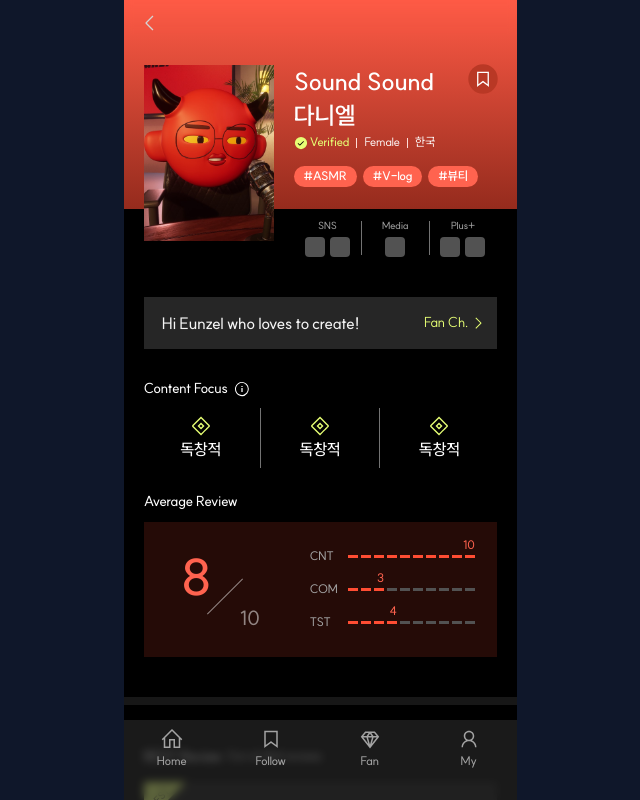
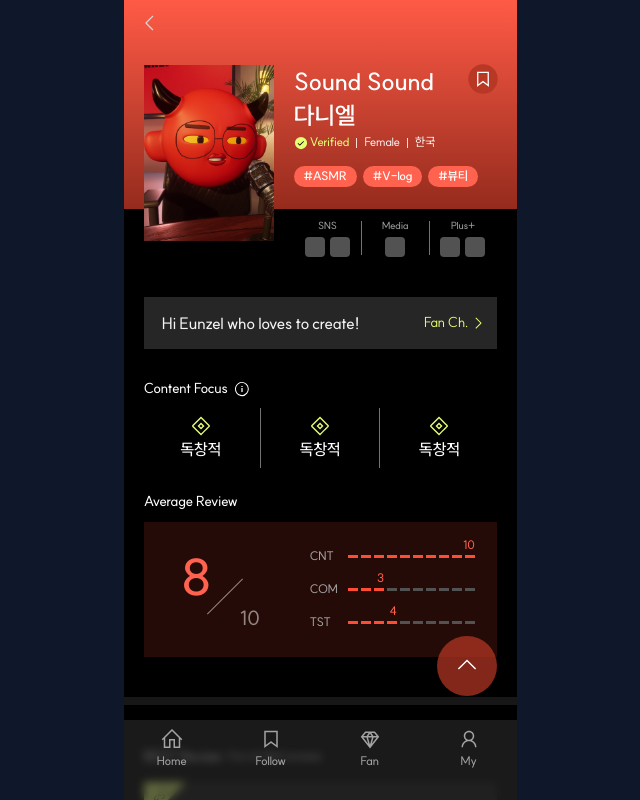
Before and after one commit to JANGSEYEONG/FANMIX, a Next.js app: page /en/influencer/1 in a window 1280 px wide. Shown: the whole page, without its empty margins (320-960 px from the left). Built offline with nearby package versions, Linux system fonts and the light colour scheme.

Commit message:
✨ Feat/#70 최상단 스크롤 버튼, 기능 추가 (#72)
* ✨ feat: 최상단 스크롤 버튼, 기능 추가 (#70)

```diff
--- a/src/app/[locale]/(main)/influencer/[influencerId]/_components/ReviewScoreCard.tsx
+++ b/src/app/[locale]/(main)/influencer/[influencerId]/_components/ReviewScoreCard.tsx
@@ -19,8 +19,8 @@ const ReviewScoreCard = () => {
       <figure className="relative w-[88px] pb-6">
         <div className="text-[50px] font-semibold leading-[70px] text-orange-500">{average}</div>
         <figcaption
-          className={cn('absolute bottom-[5px] right-[10px]', average > 9 && 'right-[-5px]')}>
-          <div className="absolute left-[-40px] top-[-10px] h-[1px] w-[50px] rotate-[-45deg] transform bg-white/50" />
+          className={cn('absolute bottom-[5px] right-2.5', average > 9 && 'right-[-5px]')}>
+          <div className="absolute -left-10 -top-2.5 h-[1px] w-[50px] rotate-[-45deg] transform bg-white/50" />
           <span className="text-white/50 h2-m">{MAX_SCORE}</span>
         </figcaption>
       </figure>
--- a/src/components/layout/BottomNavigation.tsx
+++ b/src/components/layout/BottomNavigation.tsx
@@ -7,8 +7,11 @@ import { cn } from '@/lib/utils';
 import { Link, usePathname } from '@/i18n/routing';
 import { useTranslations } from 'next-intl';
 
+import { LiaAngleUpSolid } from 'react-icons/lia';
+
 import { getRootPath } from '@/lib/text';
 
+import useMainScrollTop from './hooks/useMainScrollTop';
 import useBottomNavigationState from './hooks/useBottomNavigationState';
 
 interface BottomNavigationProps {
@@ -20,6 +23,7 @@ const BottomNavigation = ({ mainRef }: BottomNavigationProps) => {
   const pathname = usePathname();
   const currentRoot = getRootPath(pathname);
   const { bottomNavigationItems, isVisible } = useBottomNavigationState(mainRef);
+  const { handleScrollToTop } = useMainScrollTop(mainRef); // 최상단으로 스크롤하는 함수
 
   return (
     <nav
@@ -39,6 +43,12 @@ const BottomNavigation = ({ mainRef }: BottomNavigationProps) => {
           </Link>
         );
       })}
+      <button
+        aria-label="최상단 이동 버튼"
+        className="absolute right-5 top-[-84px] h-[60px] w-[60px] rounded-full bg-orange-700/70 flex-center"
+        onClick={handleScrollToTop}>
+        <LiaAngleUpSolid className="h-[22px] w-[22px]" />
+      </button>
     </nav>
   );
 };
--- /dev/null
+++ b/src/components/layout/hooks/useMainScrollTop.tsx
@@ -0,0 +1,16 @@
+import { useCallback } from 'react';
+
+const useMainScrollTop = (mainRef: React.RefObject<HTMLElement>) => {
+  const handleScrollToTop = useCallback(() => {
+    if (mainRef.current) {
+      mainRef.current.scrollTo({
+        top: 0,
+        behavior: 'smooth',
+      });
+    }
+  }, [mainRef]);
+
+  return { handleScrollToTop };
+};
+
+export default useMainScrollTop;
```
